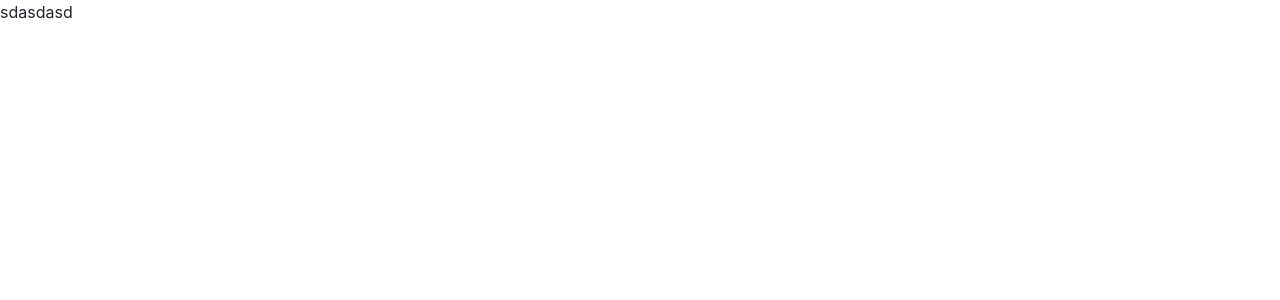
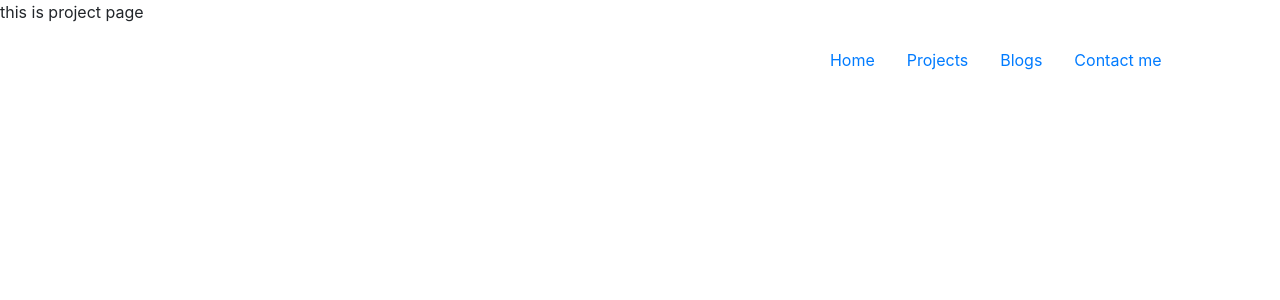
Before and after one commit to SimonChow9527/myblog, a React (Create React App) app: page /projects in a window 1280 px wide. Shown: the top 300 px of the page. Built offline with nearby package versions, Linux system fonts and the light colour scheme.

Commit message:
set up basic route function

```diff
--- a/package.json
+++ b/package.json
@@ -13,6 +13,7 @@
     "react": "^16.12.0",
     "react-bootstrap": "^1.0.0-beta.16",
     "react-dom": "^16.12.0",
+    "react-router-dom": "^5.1.2",
     "react-scripts": "3.3.0"
   },
   "scripts": {
--- a/src/App.js
+++ b/src/App.js
@@ -1,13 +1,30 @@
-import React from 'react';
+import React, { Component } from 'react'
 import BlogBase from './components/BlogBase';
+import Navbar from './components/NavBar';
+import Blogs from './components/Blogs';
+import Projects from './components/Projects';
+import Contact from './components/Contact';
+import PageNotFound from './components/PageNotFound';
+import { Route, Link, BrowserRouter as Router, Switch } from 'react-router-dom'
 
 
 const App = () => {
 
   return (
-    <div>
-      <BlogBase/>
-    </div>
+      <div>
+                <Router>
+                   <Navbar/>
+                   <Switch>
+                        <Route exact path="/" component={BlogBase} />
+                        <Route path="/home" component={BlogBase} />
+                        <Route path="/blogs" component={Blogs} />
+                        <Route path="/projects" component={Projects} />
+                        <Route path="/contact" component={Contact} />
+                        <Route component={PageNotFound} />
+                     </Switch>
+                </Router>
+            </div>
+
   );
 };
 
--- a/src/components/BlogBase.js
+++ b/src/components/BlogBase.js
@@ -1,5 +1,5 @@
 import React, { Component } from 'react'
-import Navbar from './NavBar';
+
 
 class BlogBase extends Component {
 
@@ -7,9 +7,7 @@ class BlogBase extends Component {
 
     render() {
         return (
-            <div>
-                <Navbar/>
-            </div>
+            <p>this is blogbase</p>
         )
     }
 }
--- /dev/null
+++ b/src/components/Blogs.js
@@ -0,0 +1,11 @@
+import React from 'react';
+
+const Blogs = () => {
+    return (
+        <div>
+            <p>this is blogs page</p>
+        </div>
+    );
+};
+
+export default Blogs;
--- /dev/null
+++ b/src/components/Contact.js
@@ -0,0 +1,11 @@
+import React from 'react';
+
+const Contact = () => {
+    return (
+        <div>
+            <p>this is contact page</p>
+        </div>
+    );
+};
+
+export default Contact;
--- a/src/components/NavBar.js
+++ b/src/components/NavBar.js
@@ -1,14 +1,37 @@
-import React from 'react';
+import React from "react";
+import Nav from "react-bootstrap/Nav";
+import "../styles/NavBarStyle.css";
 
 const NavBar = () => {
-    return (
-        <div>
+  return (
+    <div>
+      <Nav className="nav" activeKey="/home">
+        <Nav.Item>
+          <Nav.Link eventKey="home" href="/home">
+            Home
+          </Nav.Link>
+        </Nav.Item>
 
-       <link rel="icon" href="./resources/pic/icon.png" />
-       <p>sdasdasd</p>
+        <Nav.Item>
+          <Nav.Link href="/projects" eventKey="projects">
+            Projects
+          </Nav.Link>
+        </Nav.Item>
 
-        </div>
-    );
+        <Nav.Item>
+          <Nav.Link href="/blogs" eventKey="blog">
+            Blogs
+          </Nav.Link>
+        </Nav.Item>
+
+        <Nav.Item>
+          <Nav.Link href="/contact" eventKey="contact">
+            Contact me
+          </Nav.Link>
+        </Nav.Item>
+      </Nav>
+    </div>
+  );
 };
 
 export default NavBar;
--- /dev/null
+++ b/src/components/PageNotFound.js
@@ -0,0 +1,12 @@
+import React from 'react';
+import '../styles/PageNotFound.css';
+
+const PageNotFound = () => {
+    return (
+        <div className='page-not-found'>
+              <strong>404!</strong>
+        </div>
+    );
+};
+
+export default PageNotFound;
--- /dev/null
+++ b/src/components/Projects.js
@@ -0,0 +1,11 @@
+import React from 'react';
+
+const Projects = () => {
+    return (
+        <div>
+            <p>this is project page</p>
+        </div>
+    );
+};
+
+export default Projects;
--- /dev/null
+++ b/src/styles/NavBarStyle.css
@@ -0,0 +1,5 @@
+.nav{
+    position: absolute;
+    right:8%;
+    top: 5%;
+}
--- a/src/styles/404.css
+++ b/src/styles/PageNotFound.css
@@ -1,4 +1,4 @@
-body {
+.page-not-found {
 	margin: 0;
 	width: 100%;
 	height: 100vh;
```
Also changed, not shown: public/404.html (deleted, +0 -15 lines), 1 other file (tests, documents, lock files or other folders).
